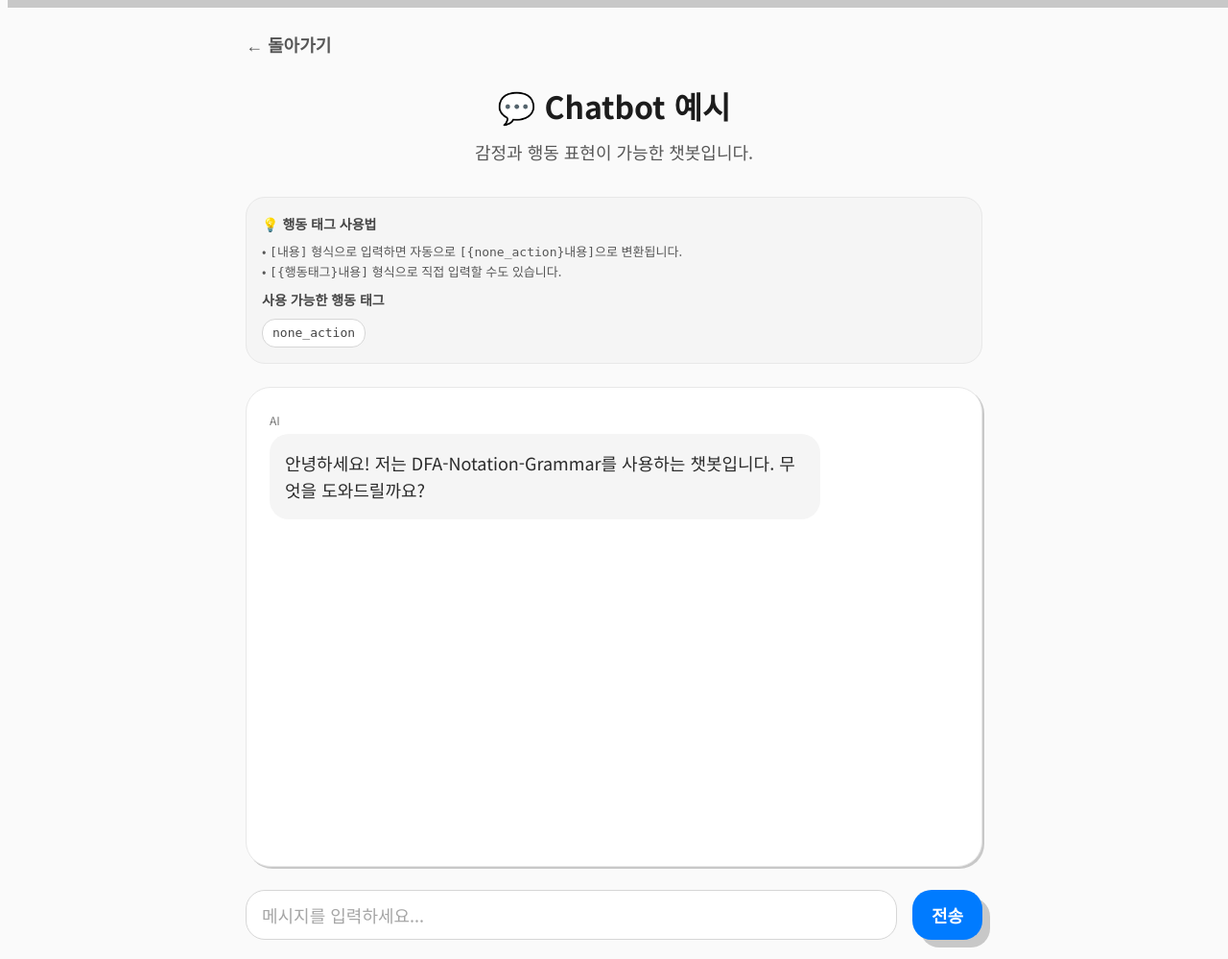
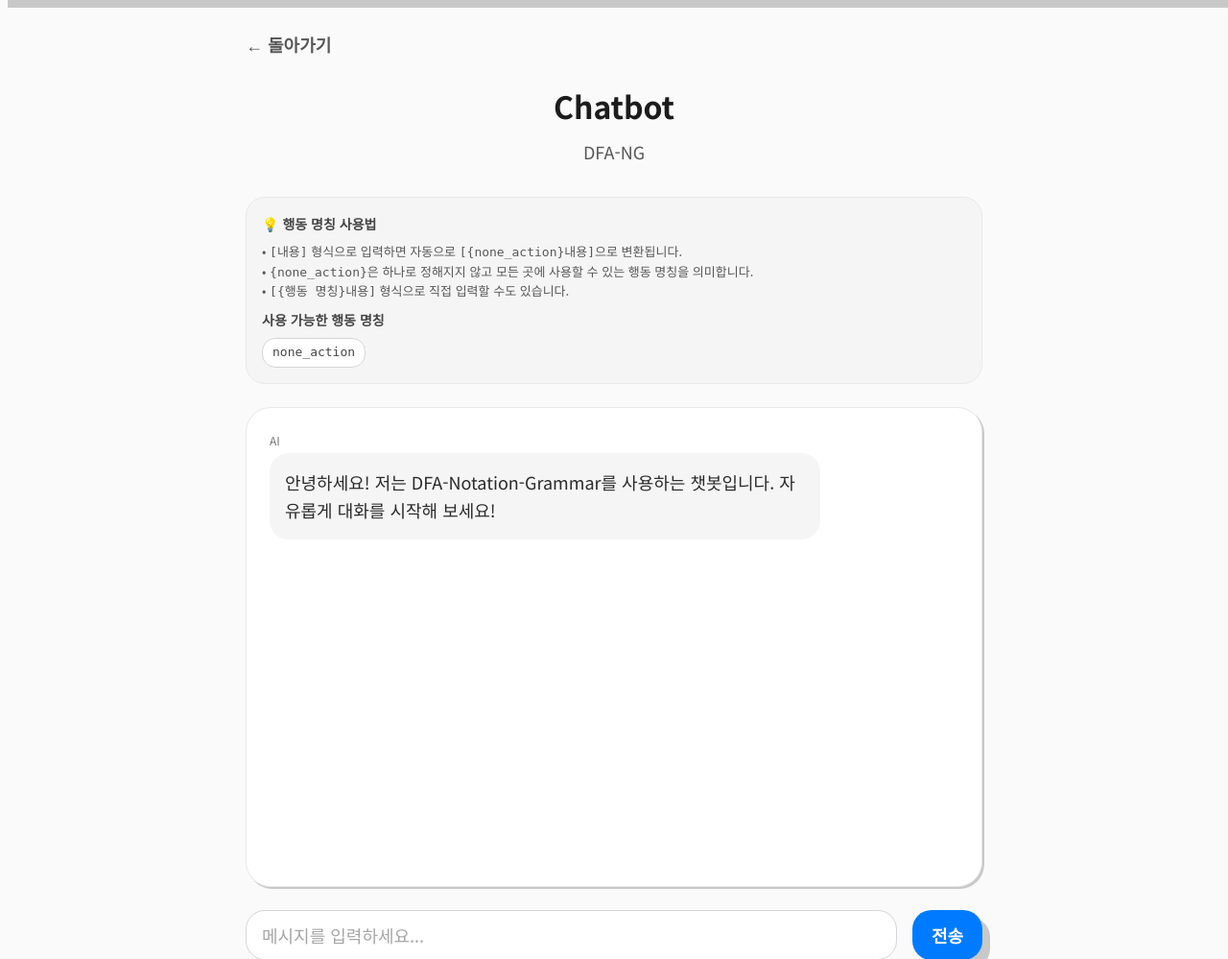
Before and after one commit to llaa33219/DFA-WEB, a Flask app: template templates/chatbot.html in a window 1280 px wide. Shown: the part 72-1071 px from the top of the page at 96% size. Run offline with Flask 3, Linux system fonts and the light colour scheme; the template is opened without the code that fills it, so the values that code supplies are empty; some libraries are stand-ins or nearby versions; some web fonts are replaced.

Commit message:
여러가지 표기를 내 취향으로 수정

```diff
--- a/templates/avatar.html
+++ b/templates/avatar.html
@@ -296,14 +296,14 @@
         <a href="/" class="back-link">← 돌아가기</a>
 
         <div class="chat-header">
-            <h1>🧑‍🎨 아바타 예시</h1>
+            <h1>아바타 예시</h1>
             <p>AI의 행동에 따라 아바타가 반응합니다</p>
         </div>
 
         <div class="action-info">
-            <div class="action-info-title">💡 행동 태그 사용법</div>
+            <div class="action-info-title">💡 행동 명칭 사용법</div>
             <div class="action-info-desc">
-                <code>[내용]</code> → <code>[{none_action}내용]</code> | <code>[{행동태그}내용]</code> 직접 입력 가능
+                <code>[내용]</code> → <code>[{none_action}내용]</code> | <code>[{행동 명칭}내용]</code> 직접 입력 가능
             </div>
             <div class="action-tags-list">
                 {% for name, definition in actions.items() %}
--- a/templates/chatbot.html
+++ b/templates/chatbot.html
@@ -162,17 +162,18 @@
     <a href="/" class="back-link">← 돌아가기</a>
 
     <div class="chat-header">
-        <h1>💬 Chatbot 예시</h1>
-        <p>감정과 행동 표현이 가능한 챗봇입니다.</p>
+        <h1>Chatbot</h1>
+        <p>DFA-NG</p>
     </div>
 
     <div class="action-info">
-        <div class="action-info-title">💡 행동 태그 사용법</div>
+        <div class="action-info-title">💡 행동 명칭 사용법</div>
         <div class="action-info-desc">
             • <code>[내용]</code> 형식으로 입력하면 자동으로 <code>[{none_action}내용]</code>으로 변환됩니다.<br>
-            • <code>[{행동태그}내용]</code> 형식으로 직접 입력할 수도 있습니다.
+            • <code>{none_action}</code>은 하나로 정해지지 않고 모든 곳에 사용할 수 있는 행동 명칭을 의미합니다.<br>
+            • <code>[{행동 명칭}내용]</code> 형식으로 직접 입력할 수도 있습니다.
         </div>
-        <div class="action-info-title" style="margin-top: var(--space-sm);">사용 가능한 행동 태그</div>
+        <div class="action-info-title" style="margin-top: var(--space-sm);">사용 가능한 행동 명칭</div>
         <div class="action-tags-list">
             {% for name, definition in actions.items() %}
             <span class="action-tag-item" title="{{ definition }}">{{ name }}</span>
@@ -185,7 +186,7 @@
         <div class="message assistant">
             <span class="message-label">AI</span>
             <div class="message-content">
-                안녕하세요! 저는 DFA-Notation-Grammar를 사용하는 챗봇입니다. 무엇을 도와드릴까요?
+                안녕하세요! 저는 DFA-Notation-Grammar를 사용하는 챗봇입니다. 자유롭게 대화를 시작해 보세요!
             </div>
         </div>
     </div>
--- a/templates/robot.html
+++ b/templates/robot.html
@@ -195,15 +195,15 @@
         <a href="/" class="back-link">← 돌아가기</a>
 
         <div class="panel-header">
-            <h2>🤖 로봇 제어 채팅</h2>
-            <p>AI와 대화하면 로봇 제어 명령이 콘솔에 표시됩니다</p>
+            <h2>로봇 제어</h2>
+            <p>AI와 대화 형식으로 로봇 제어하는 예시입니다.</p>
         </div>
 
         <div class="chat-box" id="chatBox">
             <div class="message assistant">
                 <span class="message-label">AI</span>
                 <div class="message-content">
-                    안녕하세요! 저는 로봇 제어 시스템입니다. 명령을 내려주시면 해당 액션을 수행합니다.
+                    명령에 따라 적합한 행동을 수행합니다.
                 </div>
             </div>
         </div>
```
Also changed, not shown: templates/index.html (+4 -4 lines).
